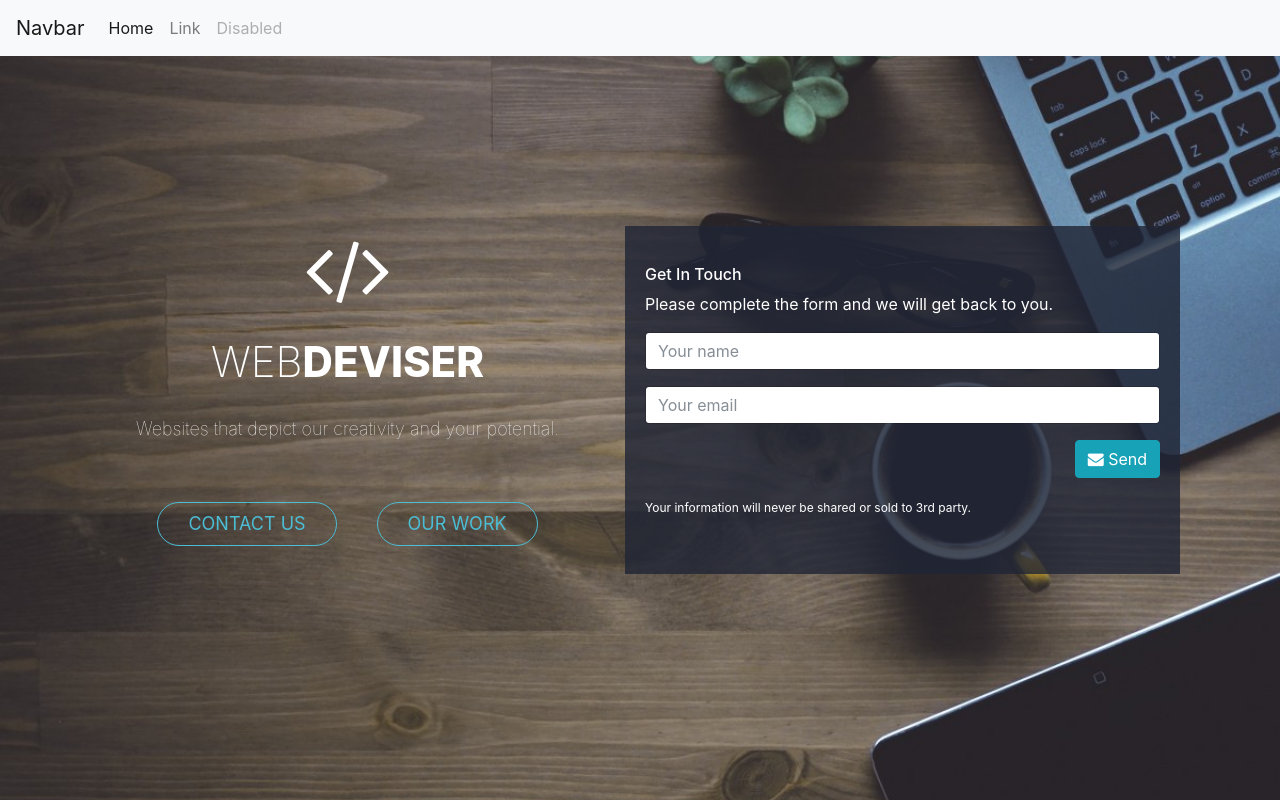
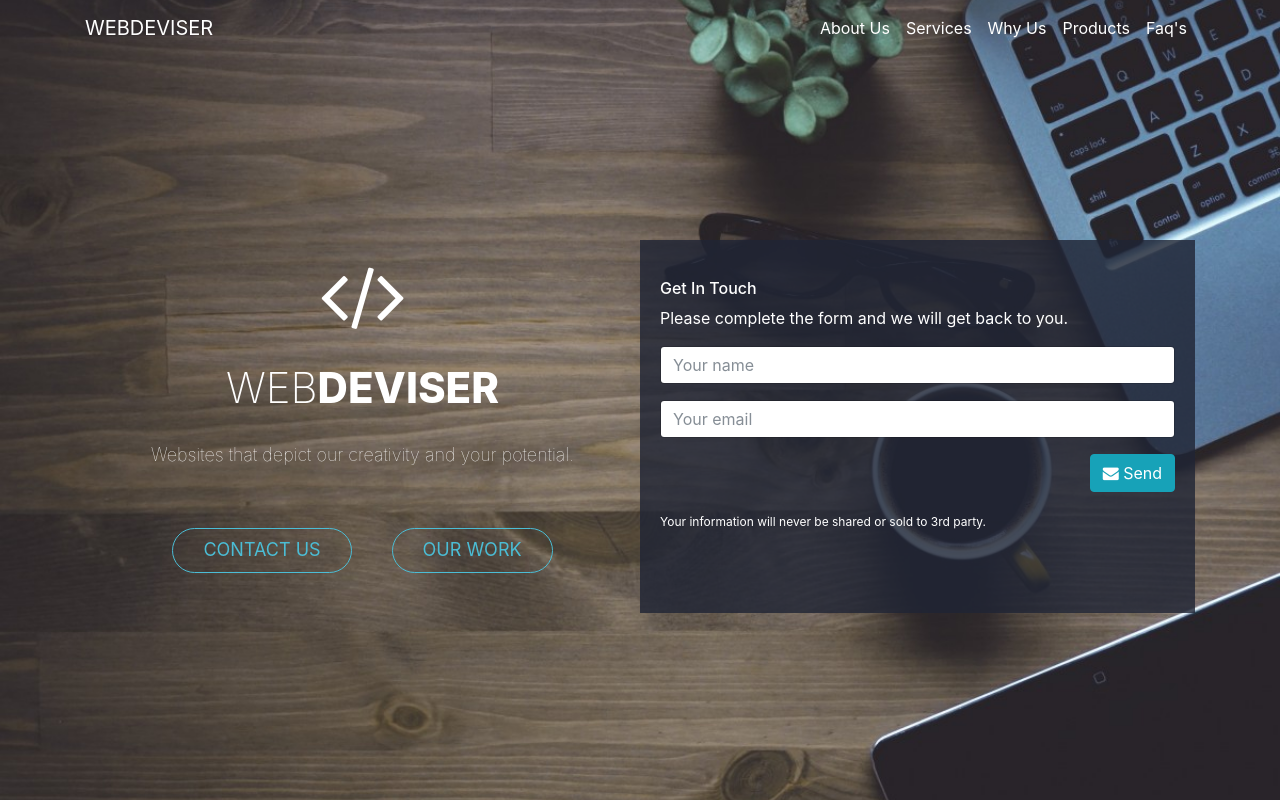
Before and after one commit to deepanshut041/webdeviser-angular, an Angular app: page / in a window 1280 px wide. Shown: the top 800 px of the page. Built offline with nearby package versions, Linux system fonts and the light colour scheme.

Commit message:
ready for first release .......

```diff
--- a/src/app/home/navbar/navbar.component.css
+++ b/src/app/home/navbar/navbar.component.css
@@ -0,0 +1,3 @@
+nav{
+    background: transparent;
+}
--- a/src/app/home/navbar/navbar.component.html
+++ b/src/app/home/navbar/navbar.component.html
@@ -1,21 +1,29 @@
 <!--component html goes here -->
-<nav class="navbar navbar-expand-lg fixed-top navbar-light bg-light">
-    <a class="navbar-brand" href="#">Navbar</a>
+<nav id="navbar" class="navbar navbar-expand-lg fixed-top navbar-dark">
+  <div class="container">
+    <a class="navbar-brand" href="#">WEBDEVISER</a>
     <button class="navbar-toggler" type="button" data-toggle="collapse" data-target="#navbarSupportedContent" aria-controls="navbarSupportedContent" aria-expanded="false" aria-label="Toggle navigation">
       <span class="navbar-toggler-icon"></span>
     </button>
 
-    <div class="collapse navbar-collapse justify-content-right" id="navbarSupportedContent">
-      <ul class="navbar-nav mr-auto">
+    <div class="collapse navbar-collapse justify-content-end" id="navbarSupportedContent">
+      <ul class="nav navbar-nav">
         <li class="nav-item active">
-          <a class="nav-link" href="#">Home <span class="sr-only">(current)</span></a>
+          <a class="nav-link" href="#about">About Us</a>
+        </li>
+        <li class="nav-item active">
+          <a class="nav-link" href="#service">Services</a>
         </li>
         <li class="nav-item">
-          <a class="nav-link" href="#">Link</a>
+          <a class="nav-link active" href="#whyus">Why Us</a>
         </li>
         <li class="nav-item">
-          <a class="nav-link disabled" href="#">Disabled</a>
+          <a class="nav-link active" href="#whyus">Products</a>
         </li>
+        <li class="nav-item">
+            <a class="nav-link active" href="#questions">Faq's</a>
+          </li>
       </ul>
     </div>
+  </div>
   </nav>
--- a/src/app/home/navbar/navbar.component.ts
+++ b/src/app/home/navbar/navbar.component.ts
@@ -1,4 +1,4 @@
-import { Component } from '@angular/core';
+import { Component,AfterViewInit } from '@angular/core';
 
 @Component({
     moduleId: module.id,
@@ -6,6 +6,17 @@ import { Component } from '@angular/core';
     templateUrl: 'navbar.component.html',
     styleUrls: ['navbar.component.css']
 })
-export class NavbarComponent {
+export class NavbarComponent implements AfterViewInit {
 
+    ngAfterViewInit(){
+        var nav = document.getElementById('navbar');
+        window.addEventListener("scroll",function () {
+            if (document.documentElement.scrollTop >= 200) {
+                nav.classList.add("bg-dark");
+                console.log("event fired")
+            } else {
+                nav.classList.remove("bg-dark");
+            }
+        })
+    }
 }
--- a/src/app/home/screen/screen.component.css
+++ b/src/app/home/screen/screen.component.css
@@ -5,10 +5,16 @@ header{
     background-position: center;
     background-attachment: fixed;
     background-size: cover;
+    padding-top: 30vh;
+    padding-bottom: 5vh;
 }
 
-header div.align-items-center{
+header{
     min-height: 100vh;
+}
+header div.header-row{
+    padding: 0px;
+    margin: 0px;
 }
 
 header div div.header-icon{
@@ -71,6 +77,7 @@ header div button.header-mouse{
 header #touch{
     background: rgba(32, 37, 52, 0.808);
     padding: 40px 20px;
+    min-width: 320px;
 }
 
 
--- a/src/app/home/screen/screen.component.html
+++ b/src/app/home/screen/screen.component.html
@@ -1,7 +1,7 @@
 <!--header of screen goes here -->
 <header>
     <div class="container">
-        <div class="row align-items-center justify-content-center">
+        <div class="row header-row">
             <div class="col-md-6 col-12 text-center">
                 <div class="header-icon">
                     <i class="fa fa-code fa-5x"></i>
@@ -325,7 +325,7 @@
                         <div class="col-sm-12">
                             <div class="checkbox">
                                 <label>
-                                    <input type="checkbox"> I opt in to to receive email / text message from think2built.</label>
+                                    <input type="checkbox"> I opt in to to receive email / text message from webdeviser.</label>
                             </div>
                         </div>
                     </div>
@@ -392,7 +392,7 @@
 
                     <div class="form-group">
                         <div class="col-sm-12">
-                            <textarea class="form-control" rows="3" id="comment" placeholder="Additional Comment" style="width:100% !important;"></textarea>
+                            <textarea class="form-control" rows="4" id="comment" placeholder="Additional Comment" style="width:100% !important;"></textarea>
                         </div>
                     </div>
 
```
